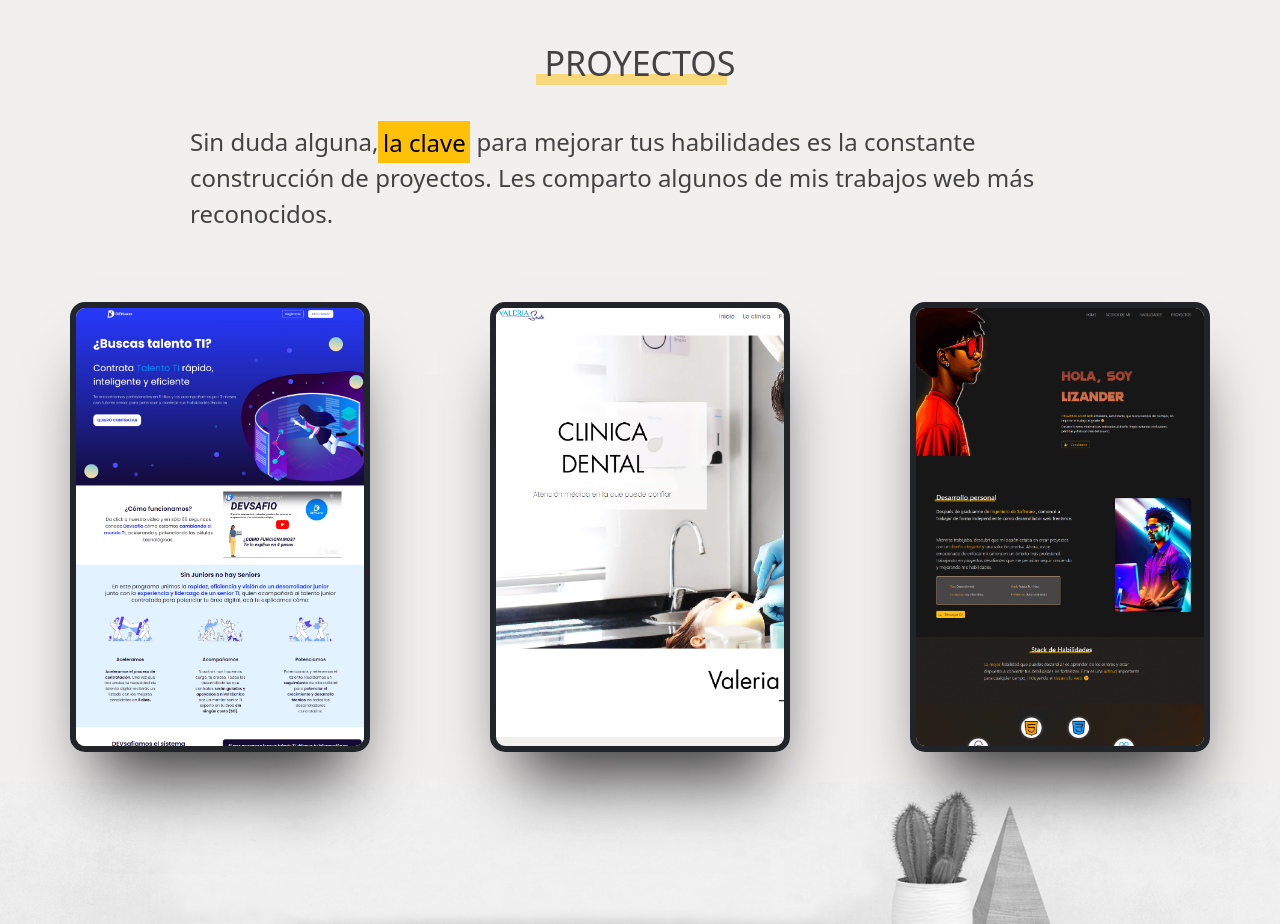
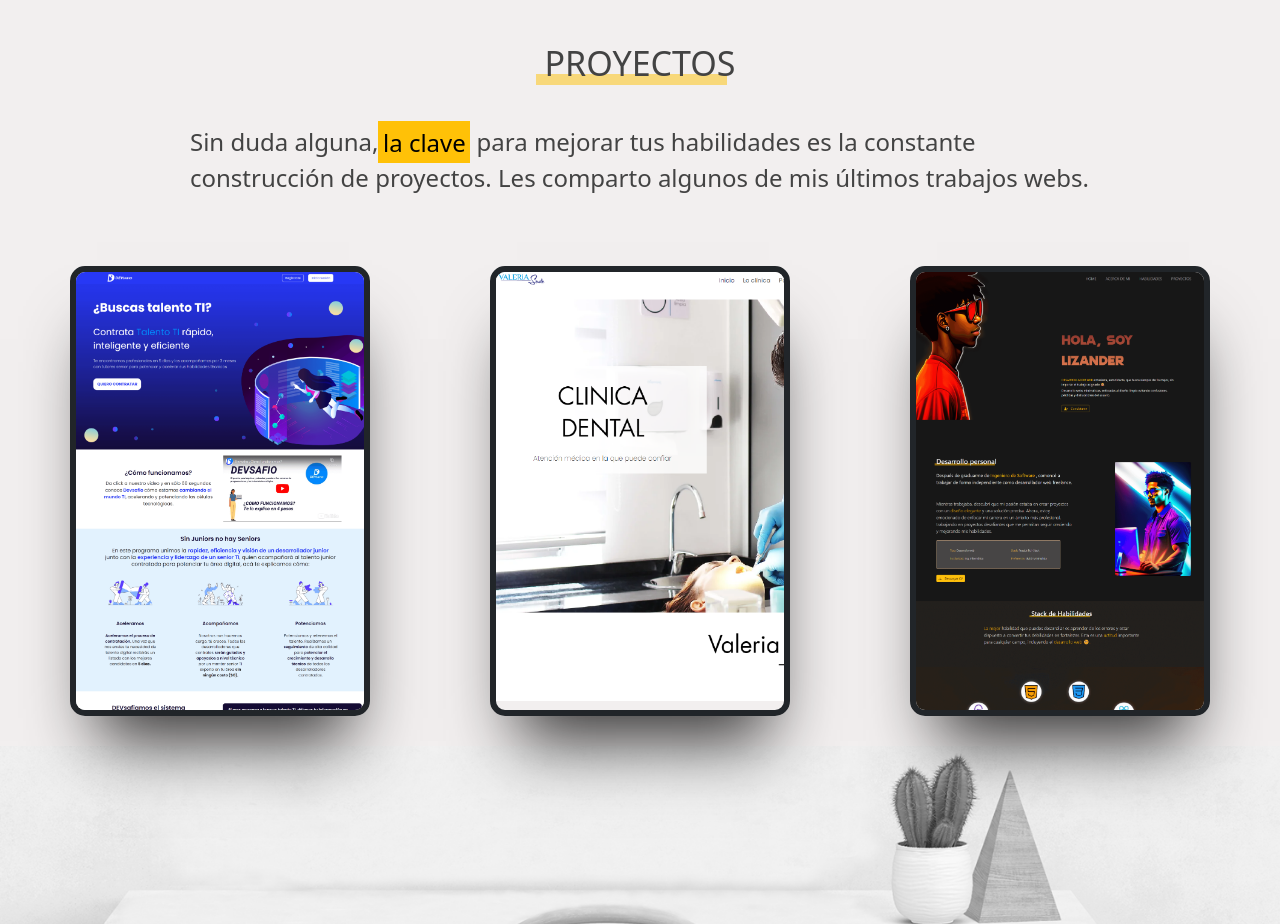
Before and after one commit to Lizander90/lizander90.github.io, a React (Vite) app: page / in a window 1280 px wide. Shown: the part 3028-3952 px from the top of the page. Built offline with nearby package versions, Linux system fonts and the light colour scheme; a web font is replaced by a local one.

Commit message:
proyectos y links modificados

```diff
--- a/src/components/aboutSection/index.jsx
+++ b/src/components/aboutSection/index.jsx
@@ -20,18 +20,12 @@ const AboutSection = () => {
                     </div>
 
                     <div className="data-sub-title">
-                        {/* Con ya más de 3 años de
-                        experiencia, <span className='text-warning b'>mi amor</span> por la programación comenzó
-                        cuando cursé mis estudios técnicos en informática,
-                        donde descubrí que podía combinar mi creatividad con la tecnología. */}
-                            Después de graduarme de <span className='text-warning'>Ingeniero de Software</span> , comencé
-                            a trabajar de forma independiente como desarrollador web
-                            freelance.
+                        Después de graduarme de <span className='text-warning'>Ingeniero de Software</span> , comencé
+                        a trabajar de forma independiente como desarrollador web
+                        freelance.
                     </div>
 
                     <div className="data-description">
-                        {/* Durante un tiempo, interactué con disimiles clientes con diferentes
-                        requisitos, haciendome crecer y mejorar mis habilidades. */}
                         <div className='mt-5'>
                             Mientras trabajaba, descubrí que mi pasión estaba en crear proyectos con un
                             <span className='text-warning'> diseño elegante </span>y una solución precisa.
--- a/src/components/navBar/index.jsx
+++ b/src/components/navBar/index.jsx
@@ -20,8 +20,6 @@ const NavBar = () => {
 
 
                 <div className="container-fluid">
-                    {/* <a href="" className="navbar-brand text-info fw-semibold fs-4">Lizander</a> */}
-
                     <div
                         className='navbar-toggler'
                         id="toogler-button">
--- a/src/components/navBar/style.scss
+++ b/src/components/navBar/style.scss
@@ -12,15 +12,6 @@
   // justify-content: space-around;
 }
 
-// .navbar-collapse {
-//   display: flex;
-//   justify-content: space-around;
-//   .navbar-nav {
-//     display: flex;
-//     gap: 50px;
-//   }
-// }
-
 #toogler-button {
   z-index: 2;
   position: fixed;
@@ -29,69 +20,15 @@
   border-style: none;
   border: none;
   svg {
-    font-size: 24px;
+    font-size: 34px;
     color: $danger;
     cursor: pointer;
-    // font-size: 45px;
+  }
+  &:active {
+    top: 18px;
   }
 }
 
-// z-index: 1000;
-// width: 20px;
-// height: 20px;
-// border-radius: 20px;
-// background-color: aliceblue;
-// cursor: pointer;
-
-// &:focus {
-//   border-style: none;
-//   border: none;
-//   box-shadow: none;
-// }
-// }
-
-// #navbarNav {
-//   position: relative;
-// }
-
-// #navbarNav.show {
-//   position: absolute;
-//   top: 0;
-//   height: 100vh;
-//   background-color: rgb($black, 0.98);
-//   top: 0;
-//   left: 0;
-//   padding: 20px;
-//   width: 100vw;
-//   height: 100vh;
-// }
-
-// //   z-index: 1;
-// //   .navbar-nav {
-// //     // background-color: rgb(43, 44, 44);
-// //     // background-color: #000000;
-// //     // filter: blur(10px);
-// //     // transition: all 0.5ms ease-in-out;
-// //     a {
-// //       color: aliceblue;
-// //     }
-// //   }
-// // }
-
-// .navbar {
-//   z-index: 1;
-// }
-
-// // #navbarNav {
-// //   .navbar-nav {
-// //     .nav-item {
-// //       .nav-link {
-// //         color: aliceblue;
-// //       }
-// //     }
-// //   }
-// //   // background-color: aqua;
-// // }
 @media (max-width: 768px) {
   .navbar-nav > li:hover {
     background-color: rgb($warning, 0.1);
--- a/src/components/projectsSection/descImag.jsx
+++ b/src/components/projectsSection/descImag.jsx
@@ -4,7 +4,9 @@ import { Eye, FileEarmarkCode } from "react-bootstrap-icons";
 const DescImag = ({ linkWeb, linkCode }) => {
 
     return <div className='option-card bg-dark' >
+        {linkWeb &&
         <a className='option-card__option text-warning' href={!!!linkWeb ? '#' : linkWeb} target="_blank"><Eye /></a>
+        }
         {linkCode &&
             <a className='option-card__option text-warning' href={!!!linkCode ? '#' : linkCode} target="_blank"><FileEarmarkCode /></a>
         }
--- a/src/components/projectsSection/index.jsx
+++ b/src/components/projectsSection/index.jsx
@@ -22,7 +22,7 @@ const ProjectSection = () => {
                         </mark> para mejorar tus
                         habilidades es la constante construcción de proyectos.
                         Les comparto algunos
-                        de mis trabajos web más reconocidos.
+                        de mis últimos trabajos webs.
                     </div>
                 </div>
 
```
